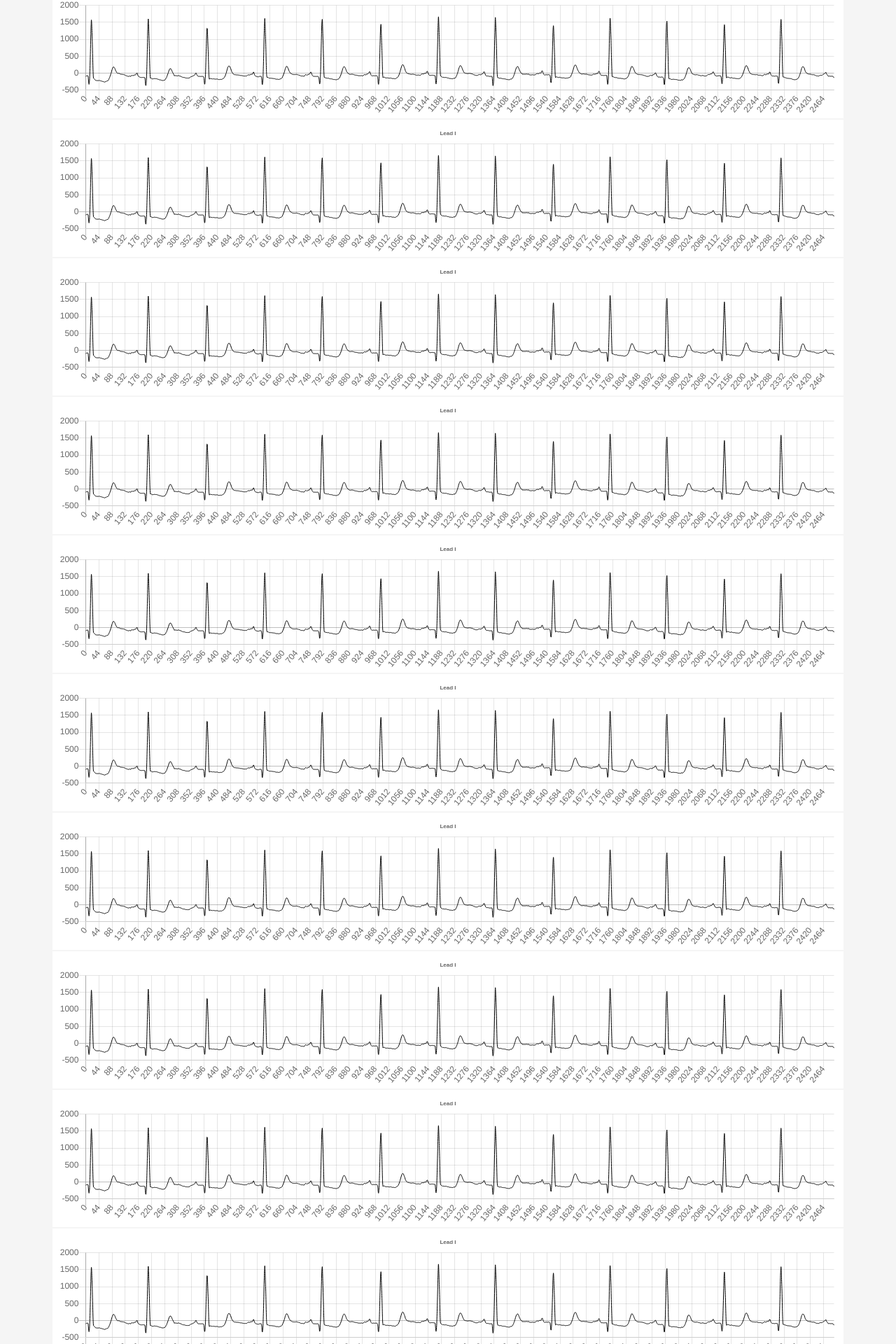
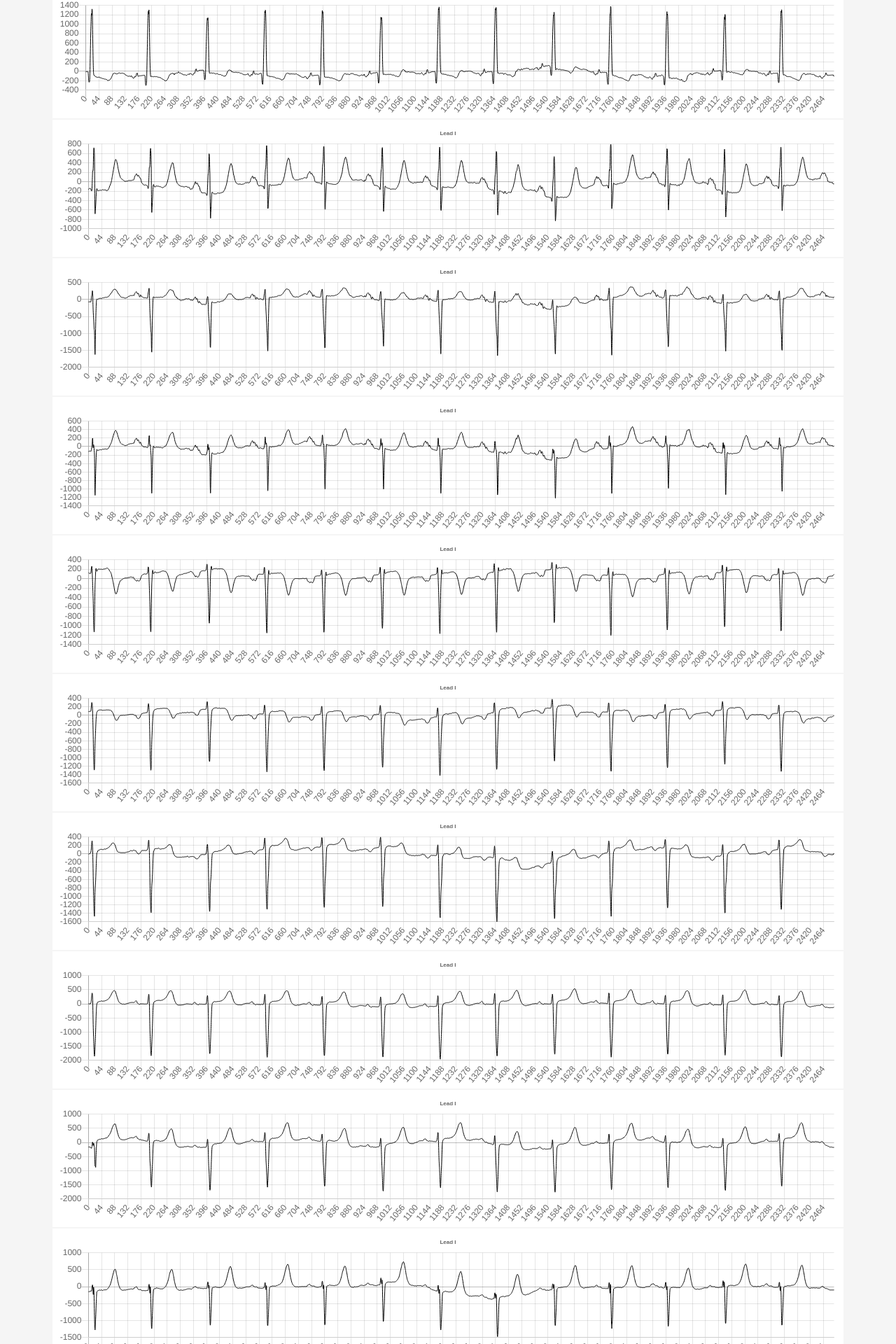
Before and after one commit to mtmiller0417/CISC475, a React (Create React App) app in the folder client/: page / in a window 1280 px wide. Shown: the part 473-2393 px from the top of the page at 70% size. Built offline with nearby package versions, Linux system fonts and the light colour scheme; the HTML template or start-up script is replaced by a standard one; a web font is replaced by a local one.

Commit message:
Graphs now display correct lead data in order

```diff
--- a/client/src/components/Graph.js
+++ b/client/src/components/Graph.js
@@ -19,6 +19,7 @@ class Graph extends Component{
     }
 
     componentWillMount(){
+
         //Define arrays
         var lead_i = [];
         let lead_ii = [];
@@ -83,6 +84,7 @@ class Graph extends Component{
                 lead_v6.push(data[i].V6);
                 labels.push(i);
             }
+
             this.setState({
                 graphData:{
                     labels: labels,
@@ -92,7 +94,7 @@ class Graph extends Component{
                         label:'Lead I',
                         fill: false,
                         borderColor: ['black'],
-                        data: lead_i,
+                        data: this.props.inputArr,
                         backgroundColor:['rgba(255,99,132,0.6)',],
                         borderWidth: 1
                     }
@@ -100,7 +102,6 @@ class Graph extends Component{
             }
             })
         });
-
     }
 
     //Render the graph
--- a/client/src/components/Grid/GridItem/GridItem.js
+++ b/client/src/components/Grid/GridItem/GridItem.js
@@ -6,7 +6,7 @@ export default class GridItem extends React.Component {
   render() {
     return(
       <div className={styles.gridItem}>
-        <Graph />
+        <Graph inputArr={this.props.inputArr}/>
       </div>
     );
   }
--- a/client/src/components/MainContainer/MainContainer.js
+++ b/client/src/components/MainContainer/MainContainer.js
@@ -5,9 +5,81 @@ import GridItem from "../Grid/GridItem/GridItem";
 import Metadata from "../Metadata/Metadata";
 import Header from "../Header/Header";
 import ControlPanel from "../ControlPanel/ControlPanel";
+import * as d3 from 'd3';
+import data from '../../csv_files/13013356000.csv'; // Hard coded in...
 
 export default class MainContainer extends React.Component {
+	constructor(props){
+        super(props);
+    }
+
 	render() {
+		//Define arrays
+        var lead_i = [];
+        let lead_ii = [];
+        let lead_iii = [];
+        let lead_avr = [];
+        let lead_avl = [];
+        let lead_avf = [];
+        let lead_v1 = [];
+        let lead_v2 = [];
+        let lead_v3 = [];
+        let lead_v4 = [];
+        let lead_v5 = [];
+        let lead_v6 = [];
+
+        let labels = [];
+
+        //Parse the CSV into an array of objects where each object represents a row
+        var parsed_csv = d3.csv(data, function(d)
+        {
+            //Function is neccessary to handle the fact that the CSV has spaces AND commas
+            //The left hand side of each line defines a new field to handle spaces before field names
+            //The + is used to convert each data point to an integer since they are read in as strings w/ leading space
+            return {
+                I: +d["I"],
+                II: +d[" II"],
+                III: +d[" III"],
+                aVR: +d[" aVR"],
+                aVL: +d[" aVL"],
+                aVF: +d[" aVF"],
+                V1: +d[" V1"],
+                V2: +d[" V2"],
+                V3: +d[" V3"],
+                V4: +d[" V4"],
+                V5: +d[" V5"],
+                V6: +d[" V6"]
+            }
+        });
+        this.state={
+            graphData: ''
+        }
+
+        //Resolve the returned promise to gain access to the newly created array
+        //Then iterate through it and assign the correct values to the correct arrays
+        parsed_csv.then((data) =>
+        {
+            console.log(data)
+            //console.log(data[0].I);
+            for(var i = 0; i < data.length; i++)
+            {
+                //Push the data points of the current object to the appropriate arrays
+                lead_i.push(data[i].I);
+                lead_ii.push(data[i].II);
+                lead_iii.push(data[i].III);
+                lead_avr.push(data[i].aVR);
+                lead_avl.push(data[i].aVL);
+                lead_avf.push(data[i].aVF);
+                lead_v1.push(data[i].V1);
+                lead_v2.push(data[i].V2);
+                lead_v3.push(data[i].V3);
+                lead_v4.push(data[i].V4);
+                lead_v5.push(data[i].V5);
+                lead_v6.push(data[i].V6);
+                labels.push(i);
+			}
+		})
+
 		return (
 			<div className={styles.container}>
 				<Grid>
@@ -17,18 +89,18 @@ export default class MainContainer extends React.Component {
 				</Grid>
 
 				<Grid>
-					<GridItem />
-					<GridItem />
-					<GridItem />
-					<GridItem />
-					<GridItem />
-					<GridItem />
-					<GridItem />
-					<GridItem />
-					<GridItem />
-					<GridItem />
-					<GridItem />
-					<GridItem />
+					<GridItem inputArr={lead_i}/>
+					<GridItem inputArr={lead_avl}/>
+					<GridItem inputArr={lead_ii}/>
+					<GridItem inputArr={lead_iii}/>
+					<GridItem inputArr={lead_avf}/>
+					<GridItem inputArr={lead_avr}/>
+					<GridItem inputArr={lead_v1}/>
+					<GridItem inputArr={lead_v2}/>
+					<GridItem inputArr={lead_v3}/>
+					<GridItem inputArr={lead_v4}/>
+					<GridItem inputArr={lead_v5}/>
+					<GridItem inputArr={lead_v6}/>
 				</Grid>
 			</div>
 		);
```
